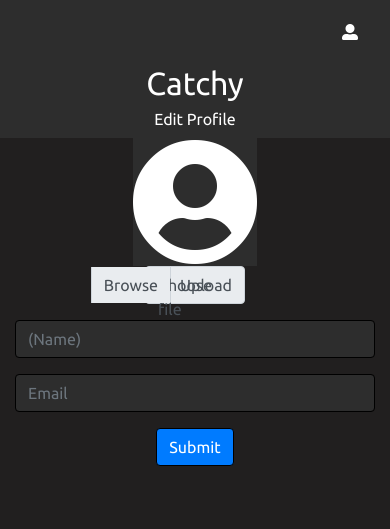
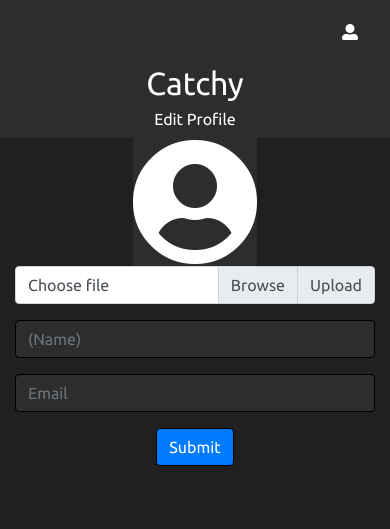
Before and after one commit to paristechprofile/Project-1-Karma-Jon-Paris, a Node server app: template views/userProfile.html in a window 390 px wide. Shown: the top 529 px of the page. Run offline with Node 20, Linux system fonts and the light colour scheme; the template is opened without the code that fills it, so the values that code supplies are empty; some libraries are stand-ins or nearby versions.

Commit message:
finalized input form widths

```diff
--- a/views/userProfile.html
+++ b/views/userProfile.html
@@ -39,13 +39,15 @@
         <i class="fas fa-user-circle fa-8x profilePic"></i>
     </div>
     <div class="row">
-        <div class="col-4 input-group mb-3">
+        <div class="col-sm-10 col-md-10 col-lg-4">
+            <div class="input-group mb-3">
                 <div class="custom-file">
                     <input type="file" class="custom-file-input" id="inputGroupFile02">
                     <label class="custom-file-label" for="inputGroupFile02" aria-describedby="inputGroupFileAddon02">Choose file</label>
                 </div>
                 <div class="input-group-append">
                     <span class="input-group-text" id="inputGroupFileAddon02">Upload</span>
+                </div>
             </div>
         </div>
     </div>
```
Lines whose indentation alone changed are shown as unchanged.
